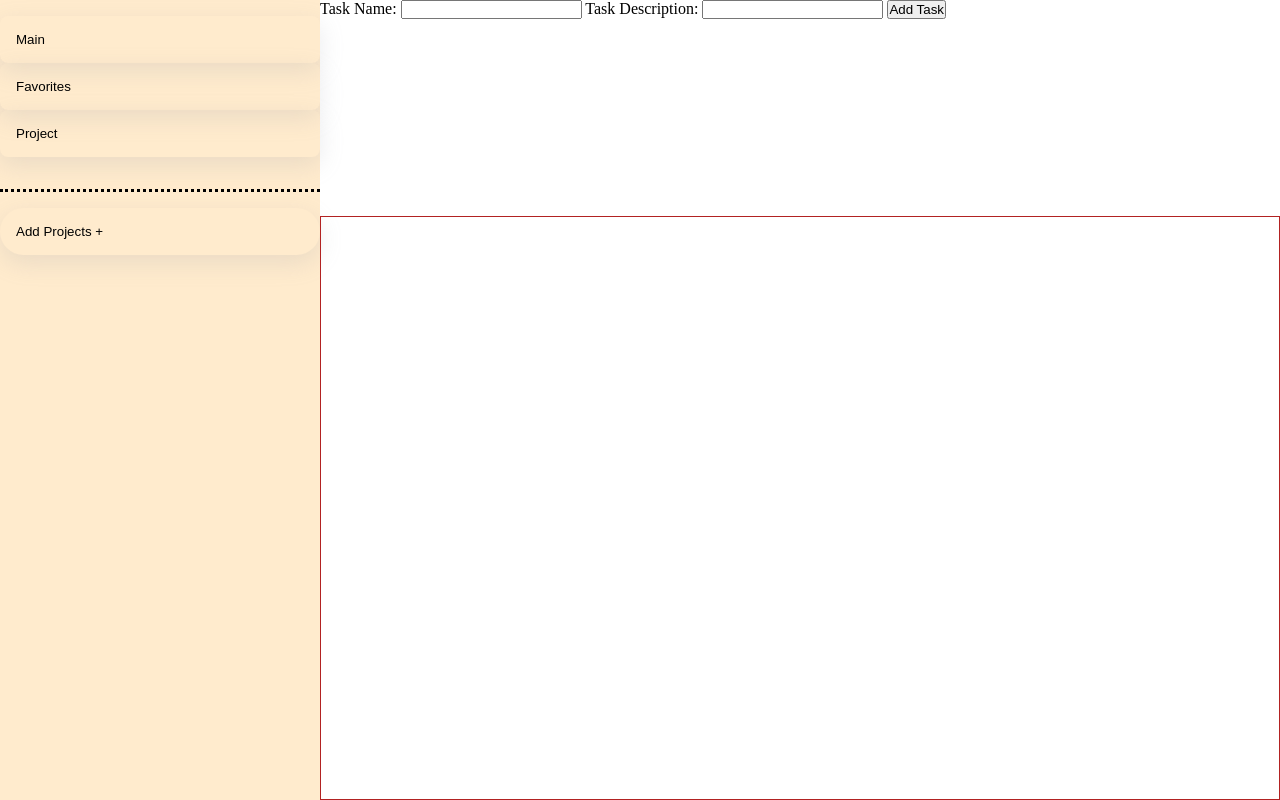
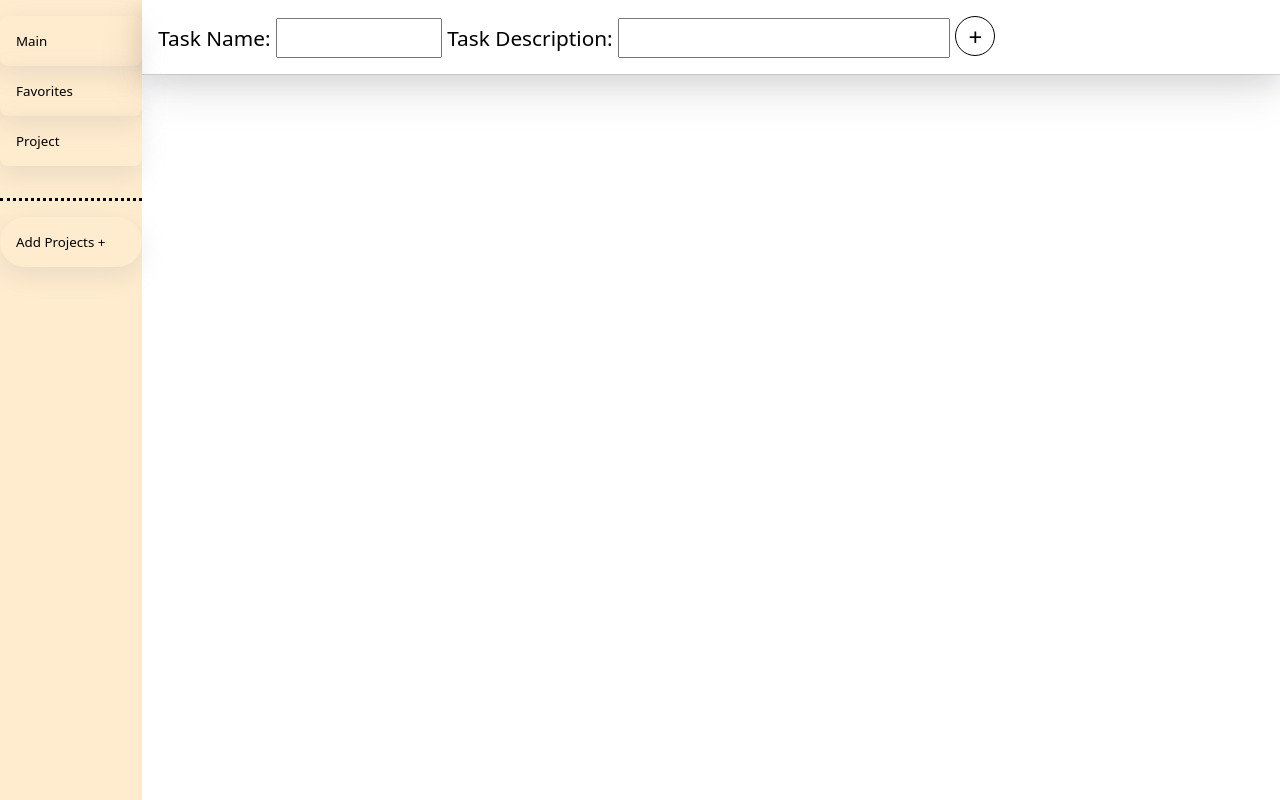
Before and after one commit to Lain-lies/tdl-odin-project-jsc, a website built with webpack: page src/template.html in a window 1280 px wide. Built offline with nearby package versions, Linux system fonts and the light colour scheme.

Commit message:
Add styles to task adder

```diff
--- a/src/styles.css
+++ b/src/styles.css
@@ -3,26 +3,32 @@
     margin: 0;
     padding: 0;
     box-sizing: border-box;
+    font-family: system-ui, -apple-system, BlinkMacSystemFont, 'Segoe UI', Roboto, Oxygen, Ubuntu, Cantarell, 'Open Sans', 'Helvetica Neue', sans-serif;
 
 }
 
-body{
+body, html{
+    height: 100%;
+}
+
+#container{
 
     display: grid;
-    /* min-height: 100vh; */
-    grid-template-columns: 1fr 3fr;
-    grid-template-rows: 1fr 3fr;
+    height: 100%;
+    grid-template-columns: 1fr 8fr;
+    grid-template-rows: 1fr 12fr;
     grid-template-areas:
     "nav adder"
     "nav main";
+    row-gap: 1rem;
 
 }
 
 nav{
 
     grid-area: nav;
-    height: 100vh;
     padding: 1rem 0;
+    height: 100%;
     background-color: blanchedalmond;
 }
 
@@ -42,7 +48,7 @@ nav > div{
     box-shadow: rgba(149, 157, 165, 0.2) 0px 8px 24px;
 }
 
-.nav-tabs:hover{
+.nav-tabs:hover, form button:hover{
     cursor: pointer;
     background-color:aquamarine;
 }
@@ -61,15 +67,62 @@ nav > div{
     margin-bottom: 2rem;
 }
 
-
-
 form{
 
     grid-area: adder;
+    padding: 1rem;
+    box-shadow: rgba(17, 17, 26, 0.1) 0px 1px 0px, rgba(17, 17, 26, 0.1) 0px 8px 24px, rgba(17, 17, 26, 0.1) 0px 16px 48px;
 
 }
+
+label{
+    font-size: 1.3rem;
+}
+
+#task-name,
+#task-description{
+    padding: 0.3rem;
+    font-size: 1.2rem;
+}
+
+#task-name{
+
+    width: 15%;
+}
+
+#task-description{
+
+    width: 30%;
+}
+
+form button{
+
+    font-size: 1.5rem;
+    border: 1px solid black;
+    width: 2.5rem;
+    height: 2.5rem;
+    background-color: white;
+    border-radius: 50%;
+
+}
+
 
 #display{
 
     grid-area: main;
+
 }
+
+.task{
+    background-color: green;
+    display: flex;
+    flex-direction: column;
+    padding: 1rem;
+}
+
+.task input:first-child{
+
+    width: 30%;
+    text-align: center;
+    font-size: 1.5rem;
+}
--- a/src/tabHandler.js
+++ b/src/tabHandler.js
@@ -59,7 +59,7 @@ function createNode(task){
     parent.appendChild(nameField);
     parent.appendChild(descriptionField);
     parent.appendChild(editButton);
-
+    parent.classList.add("task");
     return parent;
 }
 
@@ -131,12 +131,12 @@ export function tabINIT(){
         if(i < 3){
 
             if(content === null){
+
                 tab.dataList.push([]);
                 tab.nodeList.push([]);
                 continue;
 
             }else{
-
 
                 tab.dataList.push(content);
                 tab.nodeList.push([]);
--- a/src/template.html
+++ b/src/template.html
@@ -11,6 +11,7 @@
 
 <body>
 
+    <div id="container">
         <nav>
 
             <div id = "default-tabs">
@@ -38,13 +39,17 @@
                 Task Description: <input type = "text" id = "task-description" name = "taskDescription" required>
             </label>
 
-        <button type = "submit">Add Task</button>
+            <button type = "submit">+</button>
+
+
 
         </form>
 
-    <div id="display" style = "margin-top: 1rem; border: 1px solid firebrick">
+        <div id="display">
 
         </div>
+    </div>
+
 
 </body>
 </html>
```
Lines whose indentation alone changed are shown as unchanged.
